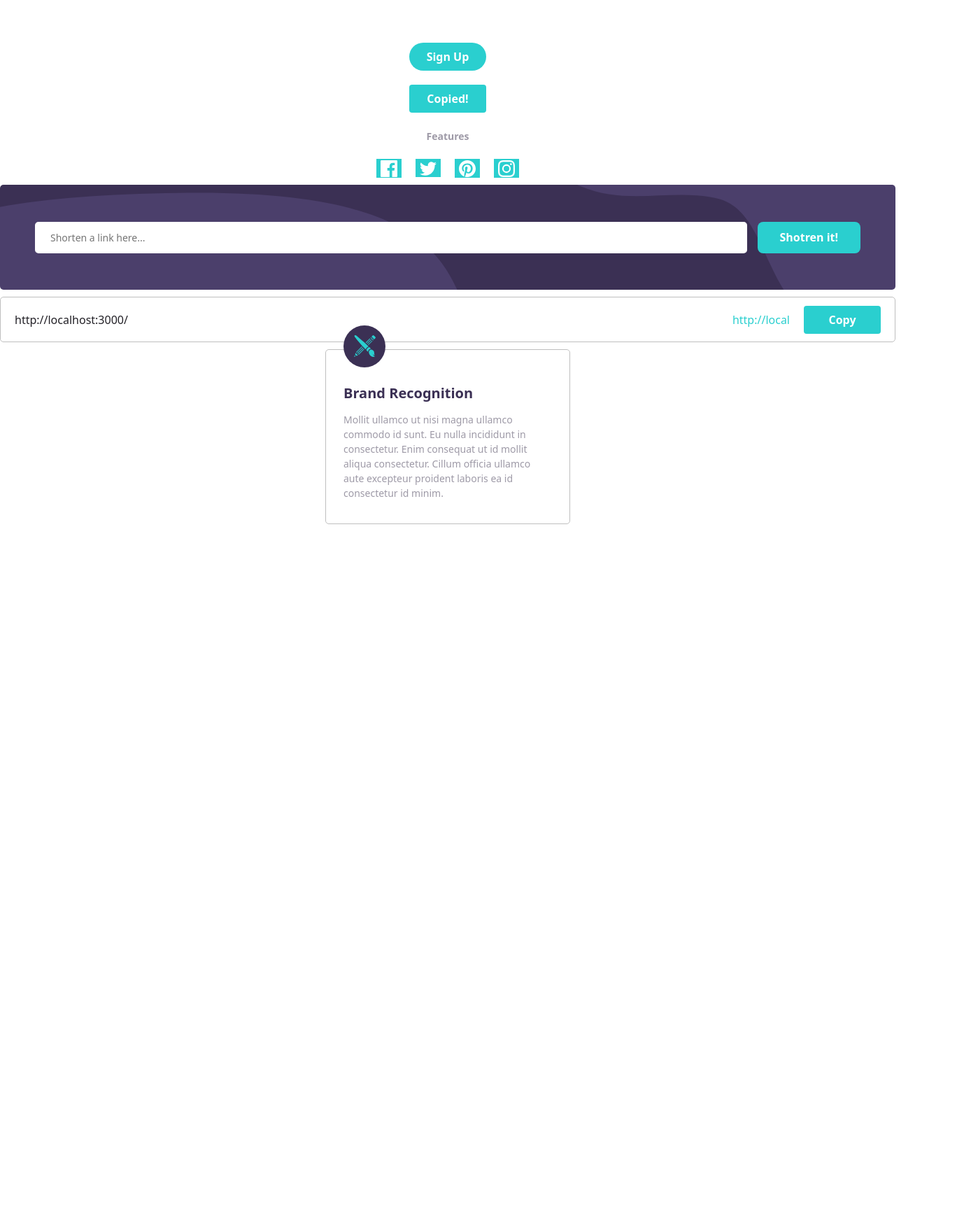
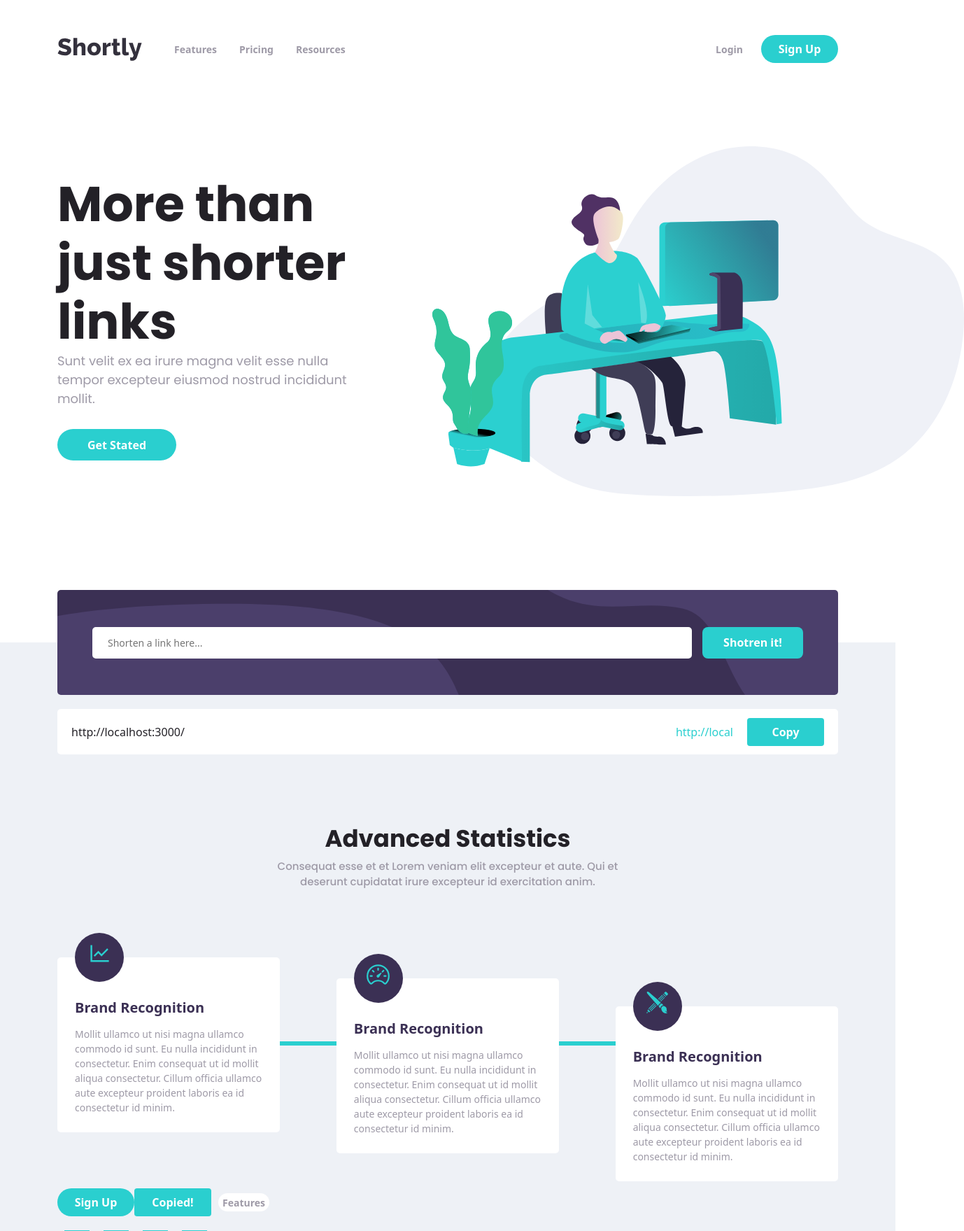
Before and after one commit to usmailaabdoul/url-shortener, a React (Create React App) app: page / in a window 1280 px wide. Shown: the top 1759 px of the page at 70% size, 1378 px wide, since content can reach past the window. Before the commit the page ends 800 px from the top, so only its background shows below. Built offline with nearby package versions, Linux system fonts and the light colour scheme.

Commit message:
chore: Adding Nav, Hero, Body sections

```diff
--- a/src/components/button/flatButton.tsx
+++ b/src/components/button/flatButton.tsx
@@ -9,7 +9,7 @@ const StyledButton = styled.button<{
   height: '40px';
   border-radius: 50px;
   background-color: ${({ theme }) => theme.colors.white};
-  margin: 10px 0;
+  margin: 10px 10px;
 
   a {
     color: ${({ theme, atFooter }) => atFooter ? theme.colors.gray : theme.colors.grayish_violet};
--- a/src/components/button/primaryButton.tsx
+++ b/src/components/button/primaryButton.tsx
@@ -5,7 +5,7 @@ const StyledButton = styled.button<{
   size: string
 }>`
   border: none;
-  width: ${({ size }) => size === 's' ? '110px' : '150px'};
+  width: ${({ size }) => size === 's' ? '110px' : '170px'};
   height: ${({ size }) => size === 's' ? '40px' : '45px'};
   border-radius: 50px;
   background-color: ${({ theme }) => theme.colors.primary_cyan};
@@ -26,10 +26,11 @@ const PrimmaryButton: FC<{
   label: string,
   onClick: () => void,
   link: string,
-  size?: 'm' | 's'
-}> = ({label, onClick, link, size = 's'}) => {
+  size?: 'm' | 's';
+  className?: string;
+}> = ({label, onClick, link, size = 's', className =''}) => {
   return (
-    <StyledButton onClick={onClick} size={size}>
+    <StyledButton className={className} onClick={onClick} size={size}>
       <a href={link}>{label}</a>
     </StyledButton>
   )
--- a/src/components/card/bodyCard.tsx
+++ b/src/components/card/bodyCard.tsx
@@ -1,3 +1,4 @@
+import { FC } from 'react';
 import styled from 'styled-components'
 import { AiOutlineLineChart } from 'react-icons/ai';
 import { IoSpeedometerOutline } from 'react-icons/io5';
@@ -5,7 +6,6 @@ import { GiPencilBrush } from 'react-icons/gi';
 
 const StyleContainer = styled.div`
   background: ${({ theme }) => theme.colors.white};
-  border: 1px solid ${({ theme }) => theme.colors.gray};
   width: 350px;
   height: 250px;
   border-radius: 5px;
@@ -30,25 +30,30 @@ const StyleContainer = styled.div`
     font-size: 35px;
     color: ${({ theme }) => theme.colors.primary_cyan};
     background: ${({ theme }) => theme.colors.primary_dark_violet};
-    width: 60px;
-    height: 60px;
+    width: 70px;
+    height: 70px;
     text-align: center;
-    border-radius: 30px;
+    border-radius: 100%;
     margin-top: -60px;
     margin-bottom: 25px;
   }
 `;
 
-const BodyCard = () => {
+const BodyCard: FC<{
+  icon: 'chart' | 'speed' | 'brush';
+  title: string;
+  description: string;
+  className?: string;
+}>= ({icon, title, description, className = ''}) => {
   return (
-    <StyleContainer>
+    <StyleContainer className={className}>
       <div className="icon">
-        {/* <AiOutlineLineChart /> */}
-        {/* <IoSpeedometerOutline /> */}
-        <GiPencilBrush />
+        {icon === 'chart' && (<AiOutlineLineChart />)}
+        {icon === 'speed' && (<IoSpeedometerOutline />)}
+        {icon === 'brush' && (<GiPencilBrush />)}
       </div>
-      <h5>Brand Recognition</h5>
-      <p>Mollit ullamco ut nisi magna ullamco commodo id sunt. Eu nulla incididunt in consectetur. Enim consequat ut id mollit aliqua consectetur. Cillum officia ullamco aute excepteur proident laboris ea id consectetur id minim.</p>
+      <h5>{title}</h5>
+      <p>{description}</p>
     </StyleContainer>
   )
 }
--- a/src/components/card/shortenUrlCard.tsx
+++ b/src/components/card/shortenUrlCard.tsx
@@ -18,6 +18,7 @@ const StyleContainer = styled.div<{
   justify-content: center;
   flex-direction: column;
   padding: 0px 50px;
+  margin-bottom: 20px;
 
   .form {
     display: flex;
--- a/src/components/card/urlCard.tsx
+++ b/src/components/card/urlCard.tsx
@@ -4,7 +4,6 @@ import SecondaryButton from '../button/secondaryButtton';
 
 const StyleContainer = styled.div`
   background: ${({ theme }) => theme.colors.white};
-  border: 1px solid ${({ theme }) => theme.colors.gray};
   width: 100%;
   height: 65px;
   border-radius: 5px;
--- /dev/null
+++ b/src/components/sections/hero/index.tsx
@@ -0,0 +1,68 @@
+import styled from 'styled-components'
+import PrimaryButton from '../../button/primaryButton';
+import heroImg from '../../../images/illustration-working.svg';
+
+const StyleContainer = styled.div`
+  display: flex;
+  align-items: center;
+  position: relative;
+  margin-bottom: 100px;
+  height: 100%;
+  margin-top: 150px;
+
+  .main-body {
+    width: 50%;
+    height: 100%;
+    padding-right: 100px;
+
+    .title {
+      font-size: 70px;
+      font-weight: 700;
+      color: ${({ theme }) => theme.colors.dark_violet};
+      font-family: ${({ theme }) => theme.font.primary};
+      margin: 0px;
+      padding: 0px;
+    }
+    .description {
+      font-size: 18px;
+      color: ${({ theme }) => theme.colors.grayish_violet};
+      font-family: ${({ theme }) => theme.font.primary};
+      margin: 0px;
+      padding: 0px;
+      margin-bottom: 20px;
+    }
+  }
+
+  .heroImg-wrapper {
+    width: 50%;
+    display: flex;
+    align-items: center;
+    justify-content: flex-end;
+    position: absolute;
+    right: -180px;
+    top: 0px;
+    bottom: 0px;
+
+    .hero-img {
+      height: 500px;
+      width: auto;
+    }
+  }
+`;
+
+const Hero = () => {
+  return (
+    <StyleContainer>
+      <div className='main-body'>
+        <h1 className='title'>More than just shorter links</h1>
+        <p className='description'>Sunt velit ex ea irure magna velit esse nulla tempor excepteur eiusmod nostrud incididunt mollit.</p>
+        <PrimaryButton label="Get Stated" onClick={() => console.log('Sign up')} link="#" size='m' />
+      </div>
+      <div className='heroImg-wrapper'>
+        <img src={heroImg} alt="hero-Img" className="hero-img" />
+      </div>
+    </StyleContainer>
+  )
+}
+
+export default Hero;
--- /dev/null
+++ b/src/components/sections/navBar/index.tsx
@@ -0,0 +1,50 @@
+import styled from 'styled-components'
+import logo from '../../../images/logo.svg';
+import FlatButton from '../../button/flatButton';
+import PrimaryButton from '../../button/primaryButton';
+
+const StyleContainer = styled.div`
+  margin-top: 40px;
+  margin-bottom: 100px;
+  display: flex;
+  align-items: center;
+
+  .navWrapper {
+    display: flex;
+    align-items: center;
+    flex: 1;
+
+    .logo {
+      margin-right: 30px;
+    }
+  }
+
+  .auth-buttons {
+    .signUp-btn {
+      margin-left: 10px;
+    }
+  }
+`;
+
+const NavBar = () => {
+  return (
+    <StyleContainer>
+      <div className='navWrapper'>
+        <div className='logo'>
+          <img src={logo} alt="logo" />
+        </div>
+        <div className='buttons'>
+          <FlatButton label="Features" onClick={() => console.log('Sign up')} link="#" />
+          <FlatButton label="Pricing" onClick={() => console.log('Sign up')} link="#" />
+          <FlatButton label="Resources" onClick={() => console.log('Sign up')} link="#" />
+        </div>
+      </div>
+      <div className="auth-buttons">
+        <FlatButton label="Login" onClick={() => console.log('Sign up')} link="#" />
+        <PrimaryButton label="Sign Up" onClick={() => console.log('Sign up')} link="#" className="signUp-btn" />
+      </div>
+    </StyleContainer>
+  )
+}
+
+export default NavBar;
--- /dev/null
+++ b/src/components/sections/statistics/index.tsx
@@ -0,0 +1,83 @@
+import styled from 'styled-components'
+import BodyCard from '../../card/bodyCard';
+
+const StyleContainer = styled.div`
+  .title-section {
+    display: flex;
+    flex-direction: column;
+    align-items: center;
+    margin-bottom: 80px;
+    h1 {
+      font-size: 34px;
+      color: ${({ theme }) => theme.colors.dark_violet};
+      font-family: ${({ theme }) => theme.font.primary};
+      font-weight: 700;
+    }
+    p {
+      color: ${({ theme }) => theme.colors.grayish_violet};
+      font-family: ${({ theme }) => theme.font.primary};
+      font-weight: 500;
+      width: 500px;
+      text-align: center;
+      font-size: 15px;
+    }
+  }
+
+  .statistics-body {
+    display: flex;
+
+    .seperator {
+      height: 6px;
+      background: ${({ theme }) => theme.colors.primary_cyan};
+      flex: 0.3;
+      margin-top: 120px
+    }
+
+    .card-1 {
+      flex: 1;
+    }
+    .card-2 {
+      flex: 1;
+      margin-top: 30px
+    }
+    .card-3 {
+      flex: 1;
+      margin-top: 70px
+    }
+  }
+`;
+
+const Statistics = () => {
+  return (
+    <StyleContainer>
+      <div className='title-section'>
+        <h1>Advanced Statistics</h1>
+        <p>Consequat esse et et Lorem veniam elit excepteur et aute. Qui et deserunt cupidatat irure excepteur id exercitation anim.</p>
+      </div>
+      <div className='statistics-body'>
+        <BodyCard
+          className='card-1'
+          icon='chart'
+          title='Brand Recognition'
+          description='Mollit ullamco ut nisi magna ullamco commodo id sunt. Eu nulla incididunt in consectetur. Enim consequat ut id mollit aliqua consectetur. Cillum officia ullamco aute excepteur proident laboris ea id consectetur id minim.'
+        />
+        <div className="seperator" />
+        <BodyCard
+          className='card-2'
+          icon='speed'
+          title='Brand Recognition'
+          description='Mollit ullamco ut nisi magna ullamco commodo id sunt. Eu nulla incididunt in consectetur. Enim consequat ut id mollit aliqua consectetur. Cillum officia ullamco aute excepteur proident laboris ea id consectetur id minim.'
+        />
+        <div className="seperator" />
+        <BodyCard
+          className='card-3'
+          icon='brush'
+          title='Brand Recognition'
+          description='Mollit ullamco ut nisi magna ullamco commodo id sunt. Eu nulla incididunt in consectetur. Enim consequat ut id mollit aliqua consectetur. Cillum officia ullamco aute excepteur proident laboris ea id consectetur id minim.'
+        />
+      </div>
+    </StyleContainer>
+  )
+}
+
+export default Statistics;
--- /dev/null
+++ b/src/components/sections/urlShortener/index.tsx
@@ -0,0 +1,19 @@
+import styled from 'styled-components'
+import ShortenUrlCard from '../../card/shortenUrlCard';
+import UrlCard from '../../card/urlCard';
+
+const StyleContainer = styled.div`
+  margin-top: -75px;
+  margin-bottom: 100px;
+`;
+
+const UrlShortener = () => {
+  return (
+    <StyleContainer>
+      <ShortenUrlCard shortenURL={(value: string) => console.log(value)} />
+      <UrlCard />
+    </StyleContainer>
+  )
+}
+
+export default UrlShortener;
--- a/src/pages/home/index.tsx
+++ b/src/pages/home/index.tsx
@@ -1,26 +1,36 @@
 import React from 'react'
-import {PrimmaryButton, SecondaryButton, FlatButton, IconButtons, ShortenUrlCard, UrlCard, BodyCard} from '../../components'
+import { NavBar, Hero, UrlShortener, Statistics, PrimaryButton, SecondaryButton, FlatButton, IconButtons, BodyCard } from '../../components'
 import styled from 'styled-components'
 
 const HomeSection = styled.div`
   min-height: 100vh;
   display: flex;
   flex-direction: column;
-  align-items: center;
-  justify-content: center;
+
+  .next-section {
+    margin-top: 150px;
+    background: ${({ theme }) => theme.colors.background};
+  }
 `;
 
 const Home = () => {
   return (
     <HomeSection>
-      <PrimmaryButton label="Sign Up" onClick={() => console.log('Sign up')} link="signup" />
-      <SecondaryButton label="Copied!" onClick={() => console.log('Sign up')} size='s' />
-      <FlatButton label="Features" onClick={() => console.log('Sign up')} link="signup" />
-      <IconButtons />
+      <div className='container'>
+        <NavBar />
+        <Hero />
+      </div>
+      <div className='next-section'>
+        <div className='container'>
+          <UrlShortener />
+          <Statistics />
 
-      <ShortenUrlCard shortenURL={(value: string) => console.log(value)}/>
-      <UrlCard />
-      <BodyCard />
+          <PrimaryButton label="Sign Up" onClick={() => console.log('Sign up')} link="signup" />
+          <SecondaryButton label="Copied!" onClick={() => console.log('Sign up')} size='s' />
+          <FlatButton label="Features" onClick={() => console.log('Sign up')} link="signup" />
+          <IconButtons />
+        </div>
+      </div>
     </HomeSection>
   )
 }
--- a/src/styles/theme.ts
+++ b/src/styles/theme.ts
@@ -9,7 +9,8 @@ export const theme = {
     grayish_violet: 'hsl(257, 7%, 63%)',
     dark_blue: 'hsl(255, 11%, 22%)',
     dark_violet: 'hsl(260, 8%, 14%)',
-    white: '#ffffff'
+    white: '#ffffff',
+    background: '#EEF1F6',
   },
   font: {
     primary: "Poppins",
```
Also changed, not shown: src/components/index.ts (+6 -1 lines).
